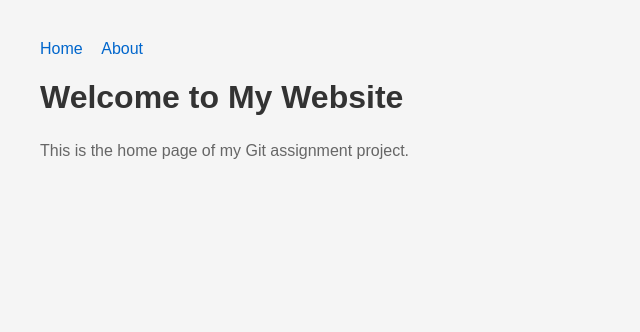
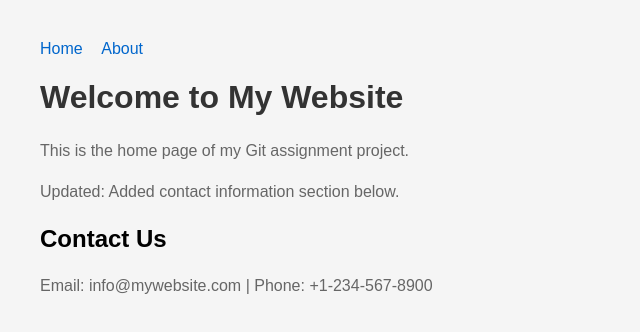
Before and after one commit to RohanSingh0208/GitAssignment, a plain HTML site: page index.html in a window 1280 px wide. Shown: the whole page, without its empty margins (0-640 px from the left). Drawn offline with Linux system fonts and the light colour scheme.

Commit message:
Update index.html: Add contact information section

```diff
--- a/index.html
+++ b/index.html
@@ -18,5 +18,8 @@
     </nav>
     <h1>Welcome to My Website</h1>
     <p>This is the home page of my Git assignment project.</p>
+    <p>Updated: Added contact information section below.</p>
+    <h2>Contact Us</h2>
+    <p>Email: info@mywebsite.com | Phone: +1-234-567-8900</p>
 </body>
 </html>
```
